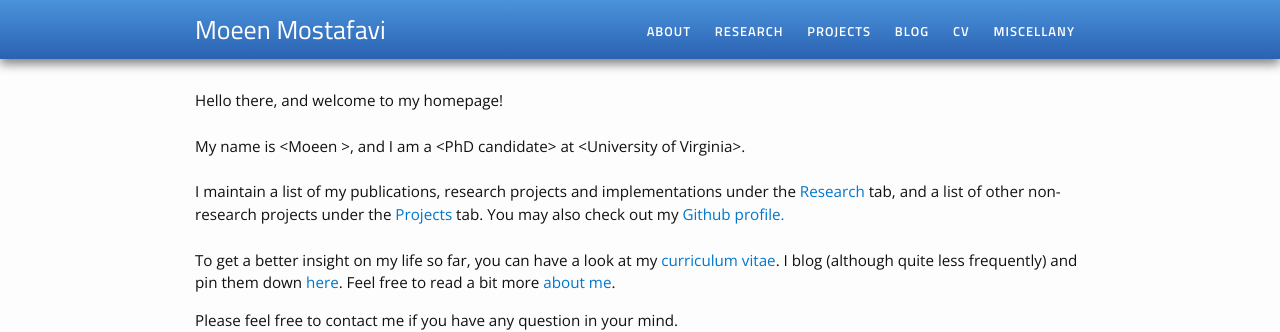
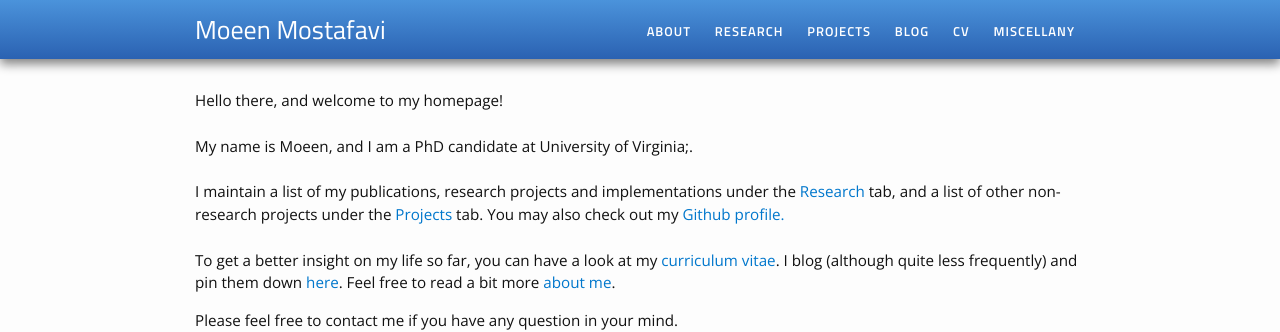
Before and after one commit to moeenm/moeenm.github.io, a Jekyll site: the page built from index.html, in a window 1280 px wide. Shown: the top 332 px of the page. Built offline with Jekyll 4.4.1, drawn with Linux system fonts in a browser that asks for light colours; part of the change alters nothing that is shown.

```diff
--- a/index.html
+++ b/index.html
@@ -4,7 +4,7 @@ layout: default
 
 <div class="home">
 
-<p>Hello there, and welcome to my homepage!<br><br>My name is &lt;Moeen &gt;, and I am a &lt;PhD candidate&gt; at &lt;University of Virginia&gt;.  <br><br>
+<p>Hello there, and welcome to my homepage!<br><br>My name is  Moeen, and I am a  PhD candidate at University of Virginia;.  <br><br>
 
 I maintain a list of my publications, research projects and implementations under the <a href="/research/">Research</a> tab, and a list of other non-research projects under the <a href="/projects">Projects</a> tab. You may also check out my <a href="">Github profile.</a><br><br>
 
```
